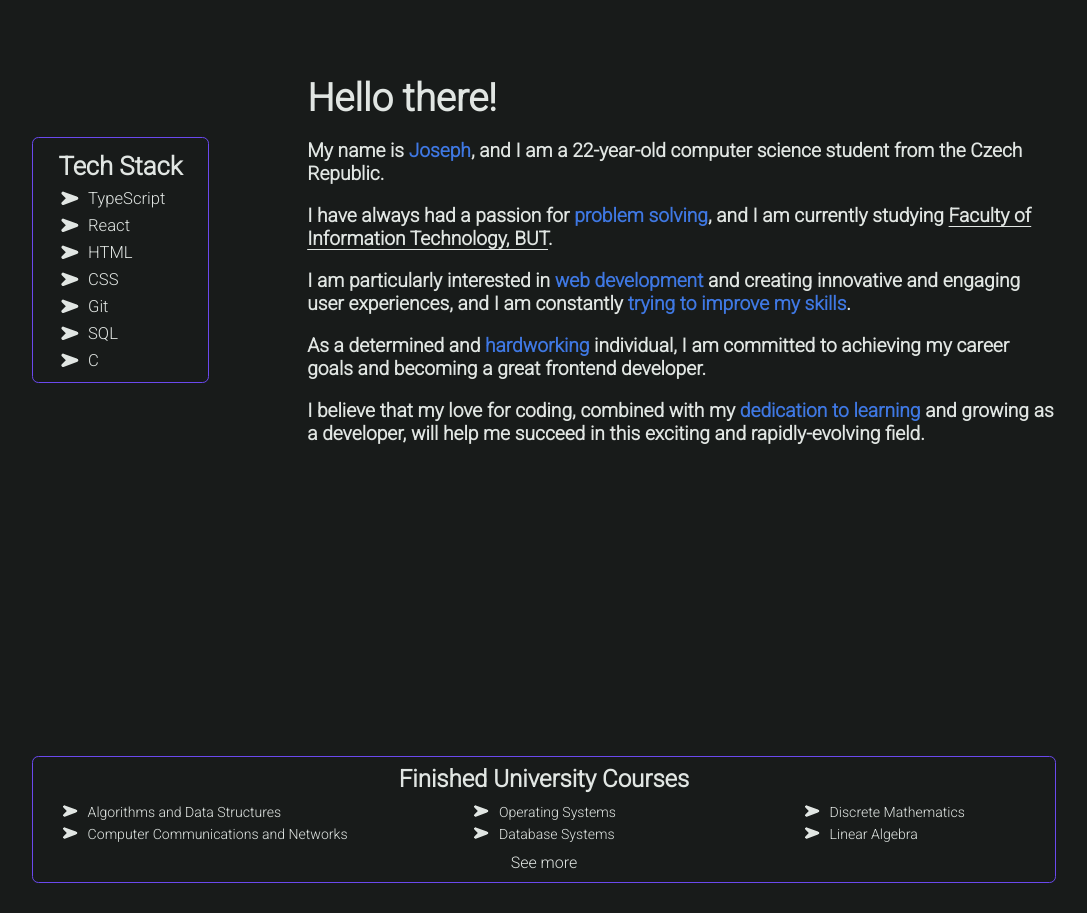
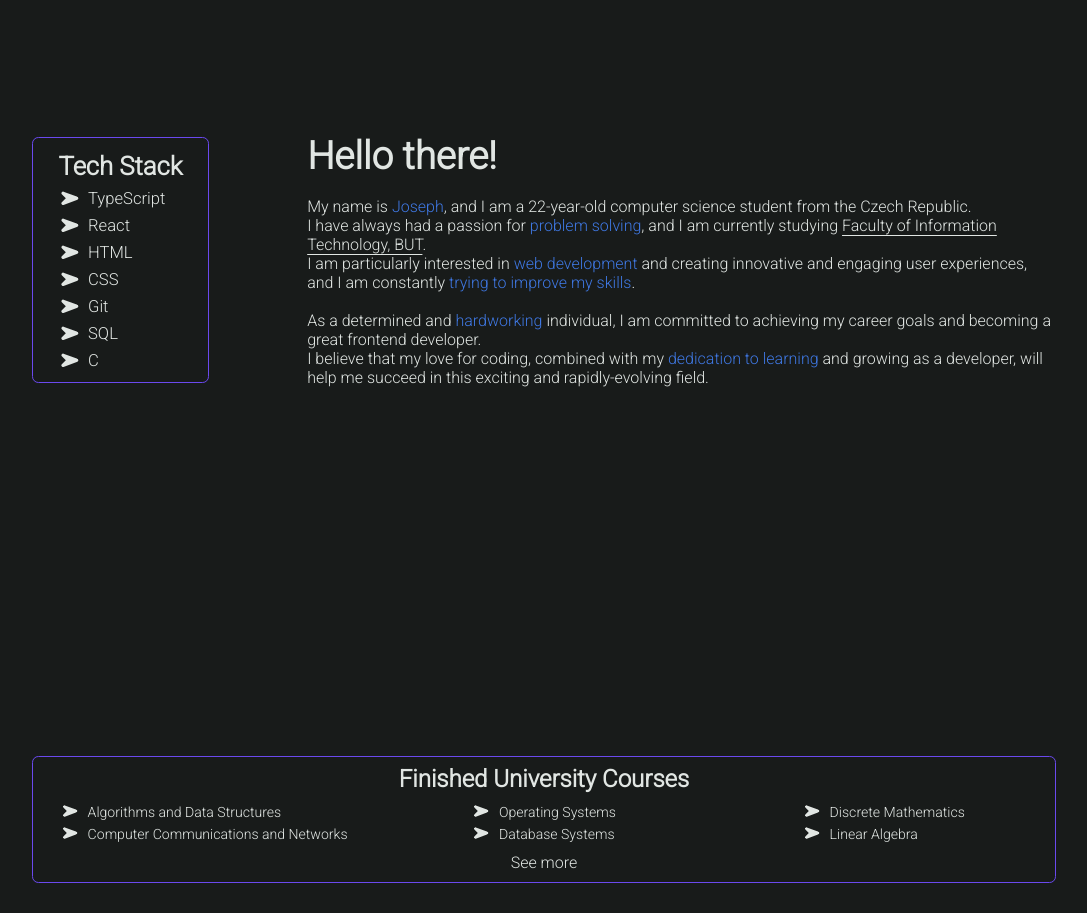
Before and after one commit to JosephSusik/website, a React (Create React App) app: page / in a window 1280 px wide. Shown: the part 940-1853 px from the top of the page, without its empty margins (96-1183 px from the left). Built offline with nearby package versions, Linux system fonts and the light colour scheme.

Commit message:
about p tah

```diff
--- a/src/pages/homepage.tsx
+++ b/src/pages/homepage.tsx
@@ -55,14 +55,14 @@ function Homepage() {
         <section className="about" id="about">
             <article ref={ref1}>
                 <h1 className="intro">Hello there!</h1>  <br />
-                <h1> My name is <span className="emph">Joseph</span>, and I am a {age_now}-year-old computer science student from the Czech Republic.</h1> <br />
-                <h1>I have always had a passion for <span className="emph">problem solving</span>, and I am currently studying <a href="https://www.fit.vut.cz/.en" target="blank">Faculty of Information Technology, BUT</a>.</h1> <br />
-                <h1>I am particularly interested in <span className="emph">web development</span> and creating innovative and engaging user experiences, and I am constantly <span className="emph">trying to improve my skills</span>.</h1> <br />
-
-                <h1>As a determined and <span className="emph">hardworking</span> individual, I am committed to achieving my career goals
-                    and becoming a great frontend developer. </h1> <br />
-                <h1>I believe that my love for coding, combined with my <span className="emph">dedication to learning</span> and growing as a developer,
-                    will help me succeed in this exciting and rapidly-evolving field.</h1>
+                <p> My name is <span className="emph">Joseph</span>, and I am a {age_now}-year-old computer science student from the Czech Republic. <br />
+                I have always had a passion for <span className="emph">problem solving</span>, and I am currently studying <a href="https://www.fit.vut.cz/.en" target="blank">Faculty of Information Technology, BUT</a>. <br />
+                I am particularly interested in <span className="emph">web development</span> and creating innovative and engaging user experiences, and I am constantly <span className="emph">trying to improve my skills</span>. <br />
+                <br />
+                As a determined and <span className="emph">hardworking</span> individual, I am committed to achieving my career goals
+                and becoming a great frontend developer. <br />
+                I believe that my love for coding, combined with my <span className="emph">dedication to learning</span> and growing as a developer,
+                will help me succeed in this exciting and rapidly-evolving field.</p>
             </article>
             <div>
                 <h1>Tech Stack</h1>
@@ -134,3 +134,16 @@ function useIsInViewport(ref:any) {
 
     return isIntersecting;
 }
+
+
+/*
+<h1 className="intro">Hello there!</h1>  <br />
+<h1> My name is <span className="emph">Joseph</span>, and I am a {age_now}-year-old computer science student from the Czech Republic.</h1> <br />
+<h1>I have always had a passion for <span className="emph">problem solving</span>, and I am currently studying <a href="https://www.fit.vut.cz/.en" target="blank">Faculty of Information Technology, BUT</a>.</h1> <br />
+<h1>I am particularly interested in <span className="emph">web development</span> and creating innovative and engaging user experiences, and I am constantly <span className="emph">trying to improve my skills</span>.</h1> <br />
+
+<h1>As a determined and <span className="emph">hardworking</span> individual, I am committed to achieving my career goals
+    and becoming a great frontend developer. </h1> <br />
+<h1>I believe that my love for coding, combined with my <span className="emph">dedication to learning</span> and growing as a developer,
+will help me succeed in this exciting and rapidly-evolving field.</h1>
+*/
```
